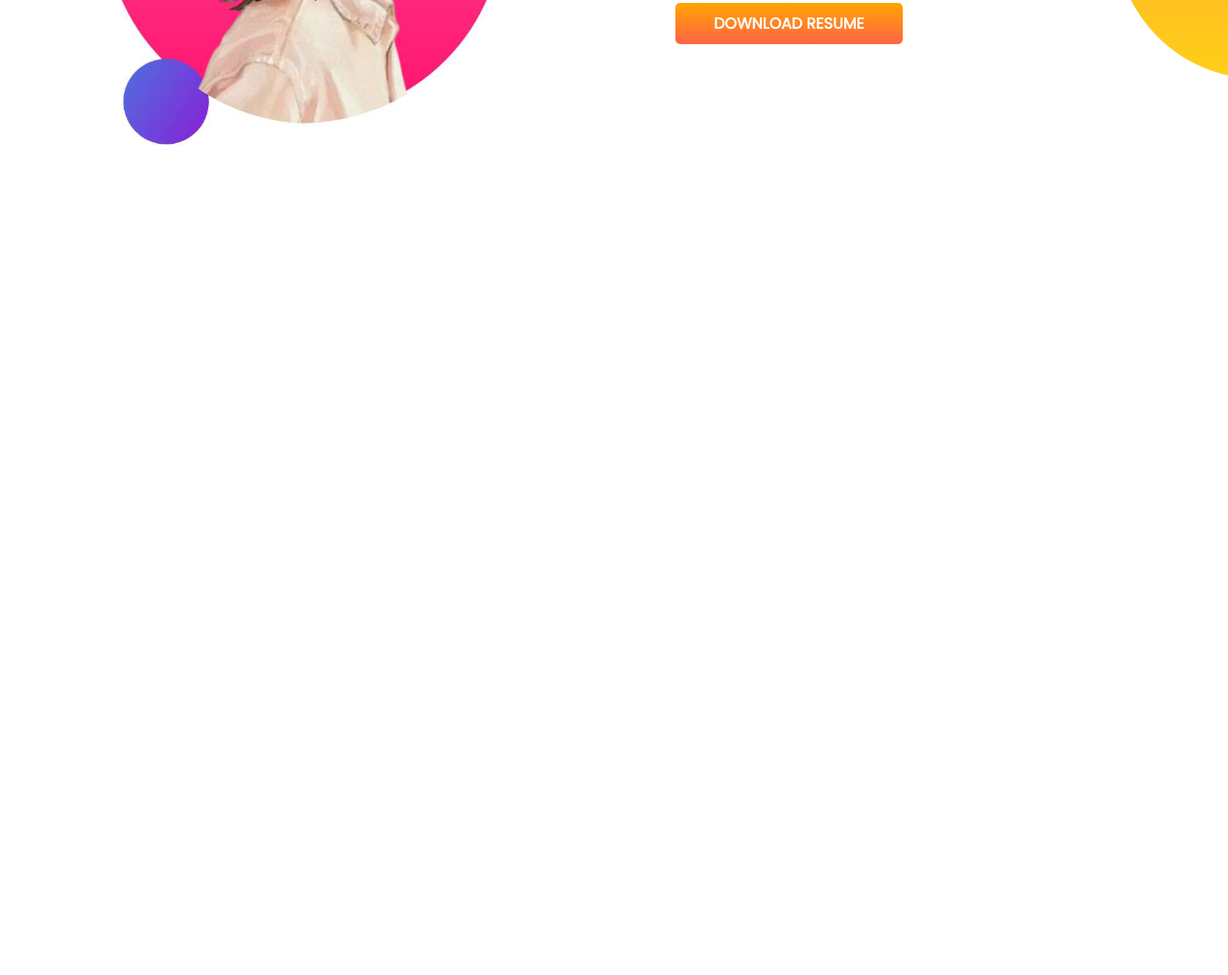
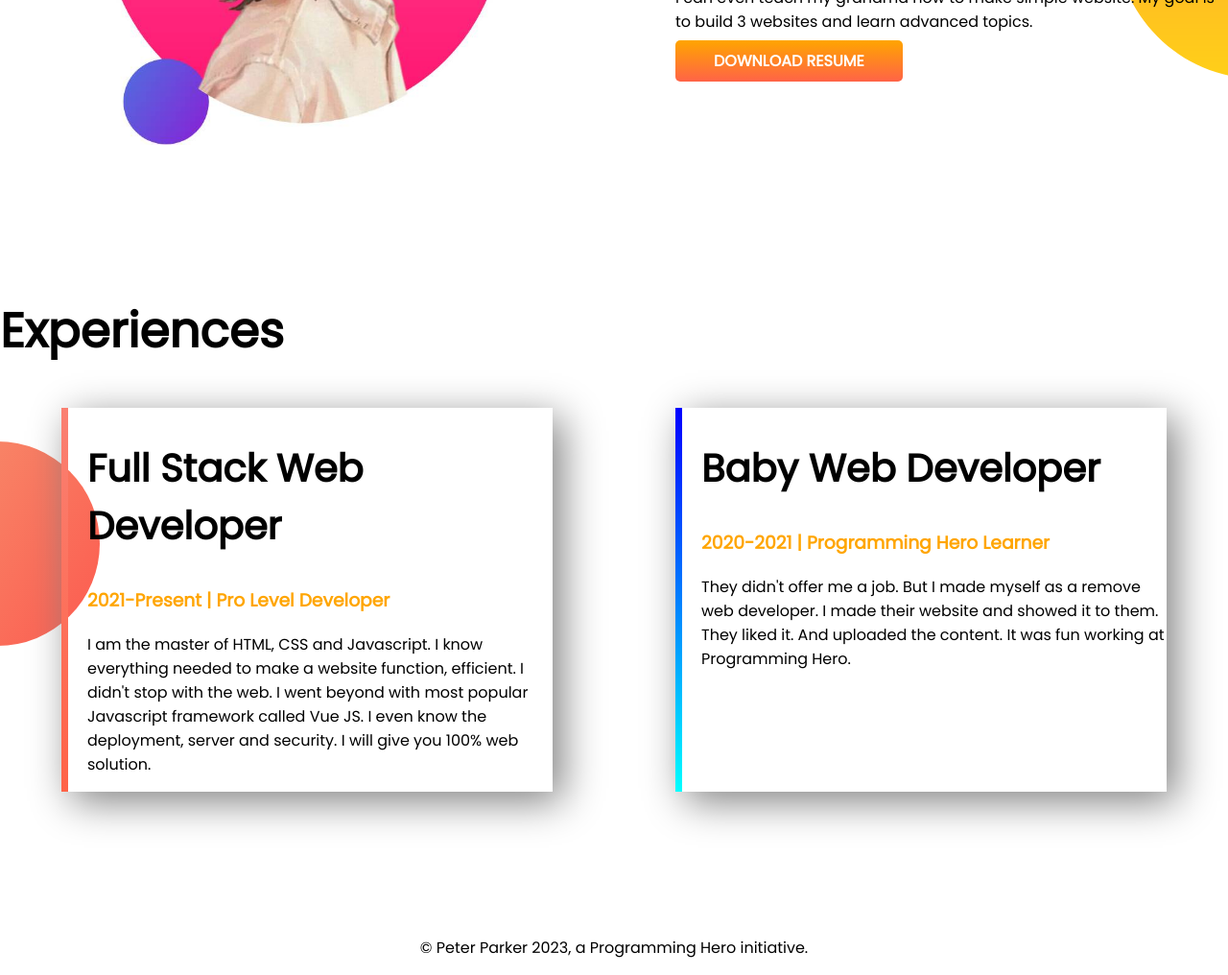
Before and after one commit to Sanjida-afrin/Developer-portfolio, a plain HTML site: page index.html in a window 1280 px wide. Shown: the part 906-1922 px from the top of the page at 96% size. Before the commit the page ends 1214 px from the top, so only its background shows below. Drawn offline with Linux system fonts and the light colour scheme.

Commit message:
complete

```diff
--- a/index.html
+++ b/index.html
@@ -13,7 +13,7 @@
 </head>
 
 <body>
-    <section class="t2">
+    <section class="t2 flex">
         <div class="t">
             <h1>Welcome To</h1>
             <h1><span class="t1">Sanjida Afrin </span>World!</h1>
@@ -28,7 +28,7 @@
             <img src="images/ok.png" alt="">
         </div>
     </section>
-    <section class="c1">
+    <section class="c1 flex">
     </div>
     <div class="t">
         <img src="images/ok2.jpg" alt="">
@@ -39,6 +39,24 @@
             already learned the basic HTML and CSS. I can build any simple website. I can even teach my grandma how to make simple website. My goal is to build 3 websites and learn advanced topics.</p>
                 <a class="link-button" target="_blank">DOWNLOAD RESUME</a>
     </section>
+    <section class="ok">
+        <h1>Experiences</h1>
+     <div class="flex">
+        <div id="web" class="box1">
+            <h2>Full Stack Web Developer</h2>
+            <h3 class="t1">2021-Present | Pro Level Developer</h3>
+            <p>I am the master of HTML, CSS and Javascript. I know everything needed to make a website function, efficient. I didn't stop with the web. I went beyond with most popular Javascript framework called Vue JS. I even know the deployment, server and security. I will give you 100% web solution.</p>
+         </div>
+         <div id="baby" class="box1">
+            <h2>Baby Web Developer</h2>
+            <h3 class="t1">2020-2021 | Programming Hero Learner</h3>
+            <p>They didn't offer me a job. But I made myself as a remove web developer. I made their website and showed it to them. They liked it. And uploaded the content. It was fun working at Programming Hero.</p>
+        </div>
+     </div>
+    </section>
+    <footer>
+        <p>© Peter Parker 2023, a Programming Hero initiative.</p>
+    </footer>
 </body>
 
 </html>
--- a/style.css
+++ b/style.css
@@ -1,38 +1,75 @@
-body{
+body {
     font-family: 'Poppins', sans-serif;
     margin: 0%;
 }
-h1{
+
+h1 {
     font-size: 50px;
 }
-.t1{
+h2{
+    font-size: 40px;
+}
+
+.t1 {
     color: orange;
 }
-section{
+
+.flex {
     display: flex;
     margin-bottom: 150PX;
 }
-.t{
- width: 50%;
- padding-left: 5%;
+
+.t {
+    width: 50%;
+    padding-left: 5%;
+
 }
-.t img{
+
+.t img {
     width: 80%;
 }
-.link-button{
+
+.link-button {
     text-decoration: none;
-    background-image: linear-gradient(orange,tomato);
+    background-image: linear-gradient(orange, tomato);
     padding: 10px 40px;
     border-radius: 5px;
     color: white;
     font-weight: 700;
 }
-.t2{
+
+.t2 {
     background-image: url(images/top-banner.png);
     background-repeat: no-repeat;
 }
-.c1{
-background-image: url(images/dream-bg.png);
-background-repeat: no-repeat;
-background-position: right;
+
+.c1 {
+    background-image: url(images/dream-bg.png);
+    background-repeat: no-repeat;
+    background-position: right;
 }
+.ok{
+    background-image: url(images/exp-bg.png);
+    background-repeat: no-repeat;
+    background-position: left;
+}
+.box1 {
+    width: 40%;
+    margin-left: 5%;
+    margin-right: 5%;
+    padding-left: 20px;
+    box-shadow: 10px 10px 40px gray;
+}
+#web{
+    border-left: 7px solid;
+    border-image: linear-gradient(salmon,tomato);
+    border-image-slice: 1;
+}
+#baby{
+    border-left: 7px solid;
+    border-image: linear-gradient(blue,cyan);
+    border-image-slice: 1;
+}
+footer p{
+     text-align: center;
+}
```
Also changed, not shown: images/jhankar.png (deleted), images/jhankar2.png (deleted), showOff/raisa.jpg (deleted), 4 other files.
